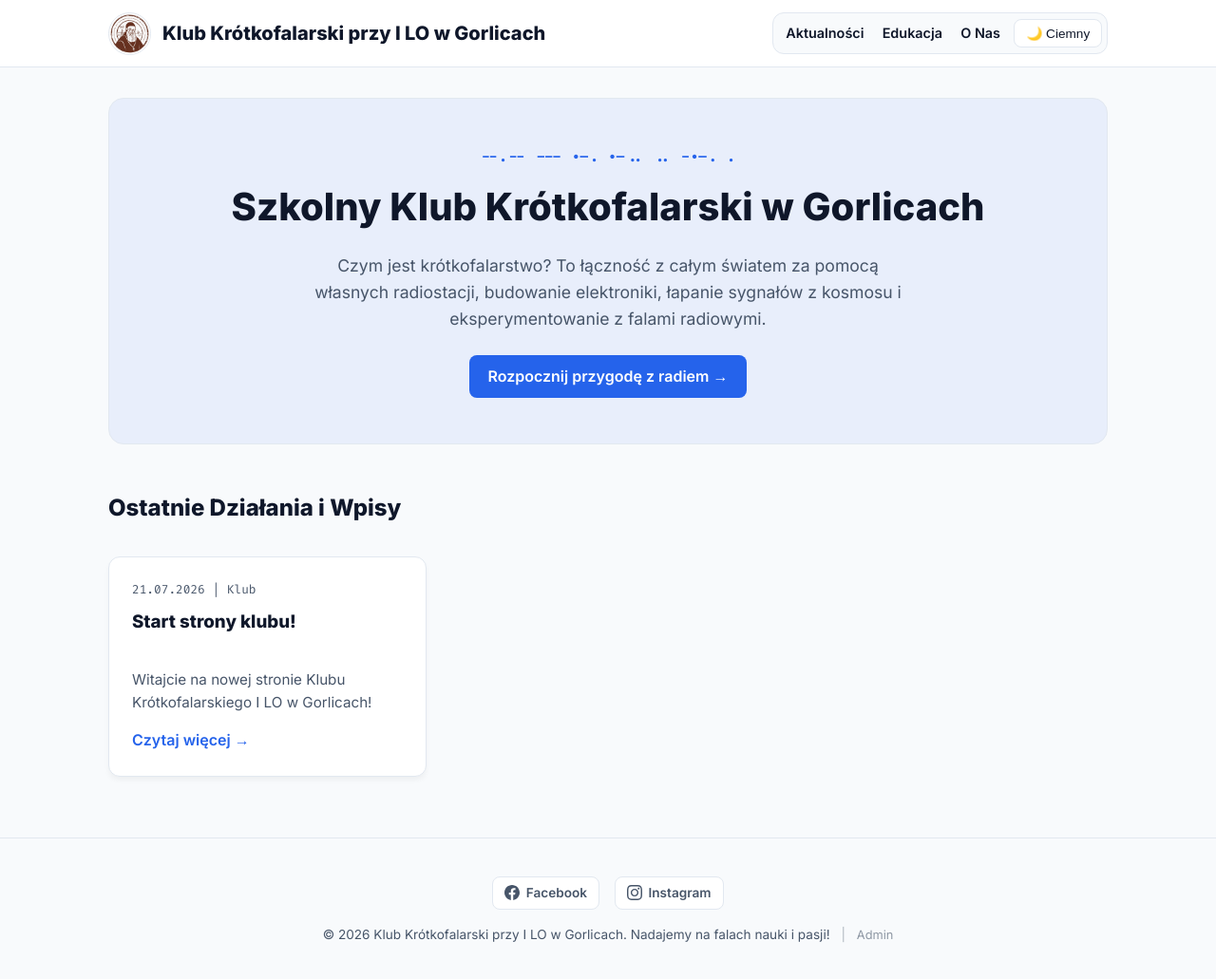
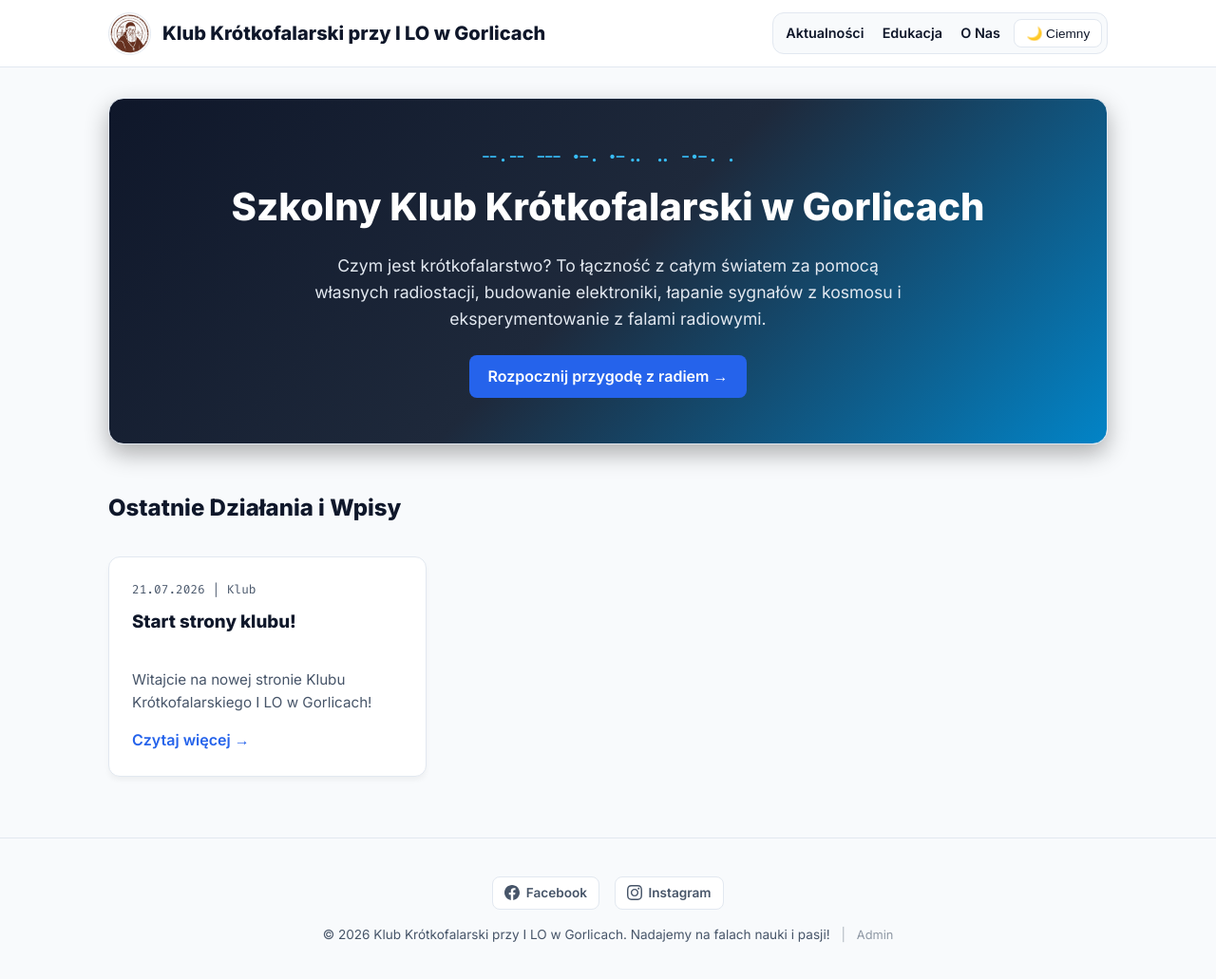
Before and after one commit to klub-kf-kromer/klub-kf-kromer.github.io, a Jekyll site: the page built from index.html, in a window 1280 px wide and 1036 px high. Shown: the top 1031 px of the window at 95% size. Built offline with Jekyll 4.4.1, drawn with Linux system fonts in a browser that asks for light colours.

Commit message:
Update index.html

```diff
--- a/index.html
+++ b/index.html
@@ -3,10 +3,10 @@ layout: default
 title: "Strona Główna"
 ---
 
-<div style="background: var(--wave-color); padding: 3rem 2rem; border-radius: 16px; border: 1px solid var(--border-color); margin-bottom: 3rem; text-align: center;">
-  <span style="font-family: 'Fira Code', monospace; color: var(--primary); font-weight: 600;">--.-- --- .-. .-.. .. -.-. .</span>
-  <h1 style="font-size: 2.5rem; margin: 0.5rem 0 1rem 0;">Szkolny Klub Krótkofalarski w Gorlicach</h1>
-  <p style="max-width: 650px; margin: 0 auto 1.5rem auto; color: var(--text-muted); font-size: 1.1rem;">
+<div style="background: linear-gradient(135deg, #0f172a 0%, #1e293b 50%, #0284c7 100%); padding: 3rem 2rem; border-radius: 16px; border: 1px solid var(--border-color); margin-bottom: 3rem; text-align: center; box-shadow: 0 10px 25px rgba(0, 0, 0, 0.3);">
+  <span style="font-family: 'Fira Code', monospace; color: #38bdf8; font-weight: 600;">--.-- --- .-. .-.. .. -.-. .</span>
+  <h1 style="font-size: 2.5rem; margin: 0.5rem 0 1rem 0; color: #ffffff;">Szkolny Klub Krótkofalarski w Gorlicach</h1>
+  <p style="max-width: 650px; margin: 0 auto 1.5rem auto; color: #e2e8f0; font-size: 1.1rem;">
     Czym jest krótkofalarstwo? To łączność z całym światem za pomocą własnych radiostacji, budowanie elektroniki, łapanie sygnałów z kosmosu i eksperymentowanie z falami radiowymi.
   </p>
   <a href="{{ '/edukacja/' | relative_url }}" class="btn">Rozpocznij przygodę z radiem &rarr;</a>
```
